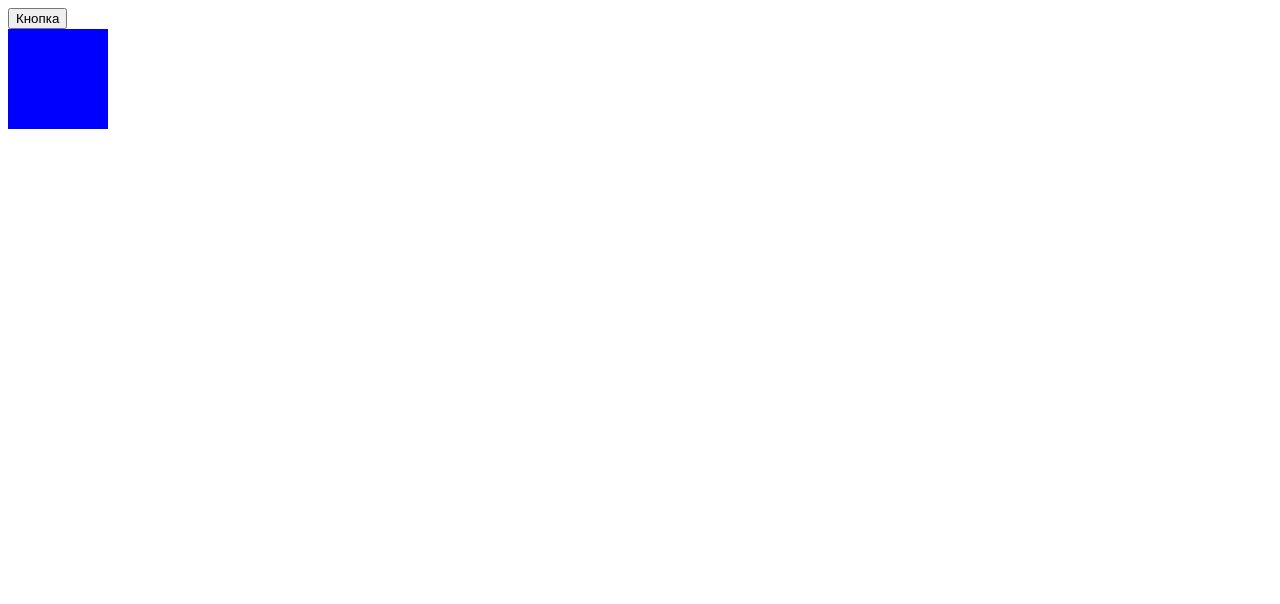
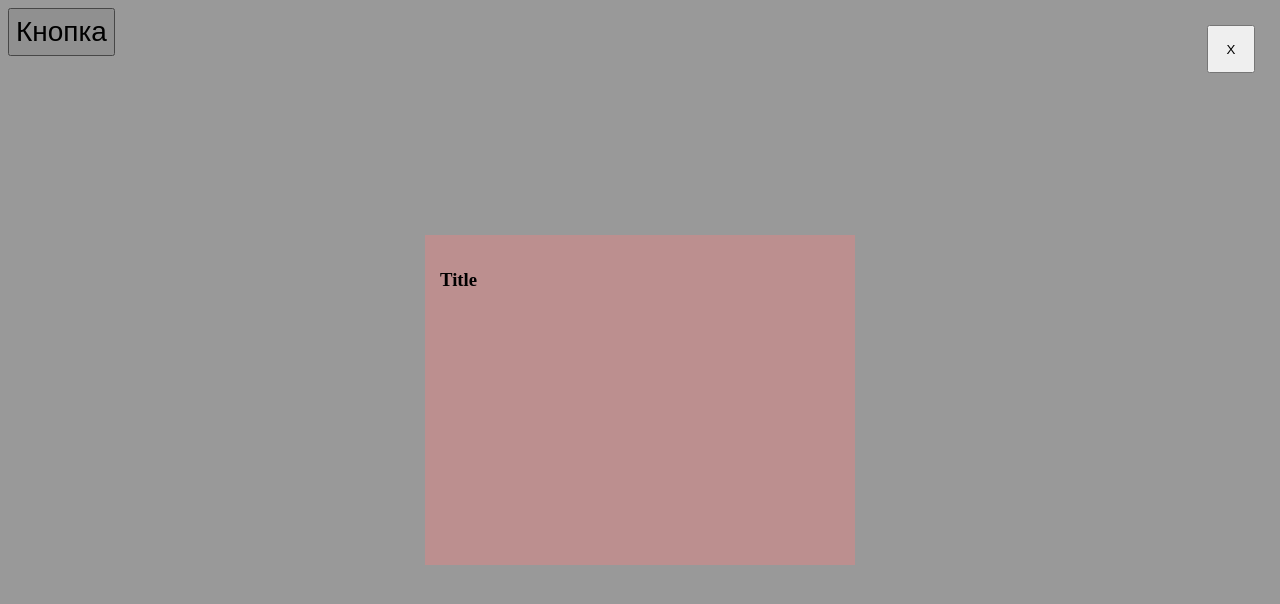
Before and after one commit to parkerdi12/BootcampUSerogo, a plain HTML site: page index.html in a window 1280 px wide. Both pictures are taken after a click on the button "Кнопка". Drawn offline with Linux system fonts and the light colour scheme.

Commit message:
модальное окно

```diff
--- a/index.html
+++ b/index.html
@@ -5,11 +5,22 @@
     <meta name="viewport" content="width=device-width, initial-scale=1.0">
     <meta http-equiv="X-UA-Compatible" content="ie=edge">
     <title>Document</title>
+    <link rel="stylesheet" href="./style.css" type="text/css">
 </head>
 <body>
 
-    <button id="action-button">Кнопка</button>
-    <div style="width: 100px; height: 100px; background-color: blue; "></div>
+    <button id="open-modal">Кнопка</button>
+
+    <div id="modal" class="modal">
+
+        <div class="modal__window">
+            <h3>Title</h3>
+        </div>
+
+        <button type="button" id="close-modal-button">
+            X
+        </button>
+    </div>
     <script src="./script.js"></script>
 </body>
 </html>
--- a/script.js
+++ b/script.js
@@ -1,46 +1,36 @@
-// работа с гит $ git config --global user.name "Dinar Shafickov"
+// Находим по id кнопку open-modal
+var openModalButton = document.getElementById('open-modal');
 
 
-// $ git config --global user.email "shafickovd@yandex.ru"
+var modalWindow = document.getElementById('modal');
+
+var modalCloseButton = document.getElementById('close-modal-button');
 
 
-//  Функции (ДЗ:стрелочные функции, анонимные самовызывающие функции)
-
-function logName(name, age) {
-    console.log(`Hello my name ${name} is and my age is ${age}`);
-}
-logName('Dinar', 23)
-
-// Объекты (ДЗ: методы объектов,)
-
-
-var x = {
-    a: 100,
-    b: 1000,
-    c: 'Dinar',
+// Функция для открытия модального окна
+function openModal() {
+    modalWindow.classList.add('modal--visible');
 }
 
-console.log(x['a'], x.a);
+// Функция для закрытия модального окна
+function closeModal() {
+    modalWindow.classList.remove('modal--visible');
+}
 
+openModalButton.addEventListener('click', function() {
+    openModal();
+});
 
+// Проверка на нажатие modalWindow
+modalWindow.addEventListener('click', function(event) {
+    if (event.target === modalWindow) {
+        closeModal();
+    }
+});
 
-var button = document.getElementById('action-button');
-
-
-
-var div = document.querySelector('div')
-
-console.log(div);
-
-div.addEventListener('mouseover', function() {
-    console.log('mouse over');
-})
-
-div.addEventListener('mouseleave', function() {
-    console.log('mouse leave');
-})
-
-button.addEventListener('click', function() {
-    div.classList.add('custom');
-    div.id = 'custom-div-id'
+modalCloseButton.addEventListener('click', function(event) {
+    if (event.target === modalCloseButton) {
+        closeModal();
+        console.log('123123');
+    }
 });
--- /dev/null
+++ b/style.css
@@ -0,0 +1,53 @@
+button:hover {
+    cursor: pointer;
+}
+
+#open-modal {
+    height: 48px;
+    font-size: 28px;
+}
+
+
+
+.modal {
+    width: 100vw;
+    height: 100vh;
+
+    position: fixed;
+    top: 0;
+    left: 0;
+
+    background: rgba(0, 0, 0, 0.4);
+    display: none;
+}
+
+.modal--visible {
+    display: block;
+}
+
+.modal__window {
+    position: absolute;
+    width: 400px;
+    height: 300px;
+    padding: 15px;
+
+    background-color: rosybrown;
+
+    top: 50%;
+    left: 50%;
+
+
+
+    transform: translate(-50%, -50%);
+}
+
+#close-modal-button {
+    position: absolute;
+
+    top: 25px;
+    right: 25px;
+
+    width: 48px;
+    height: 48px;
+
+}
```
